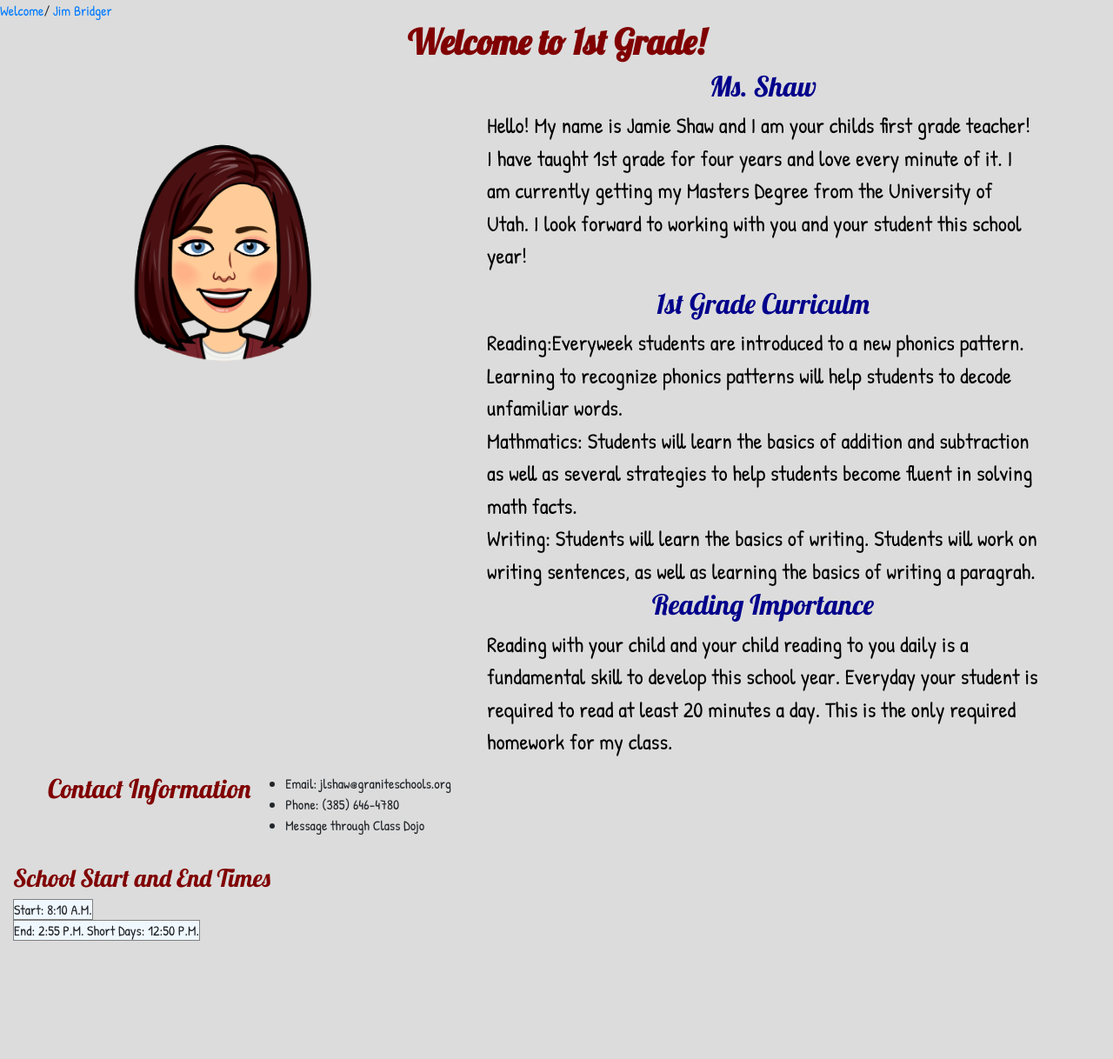
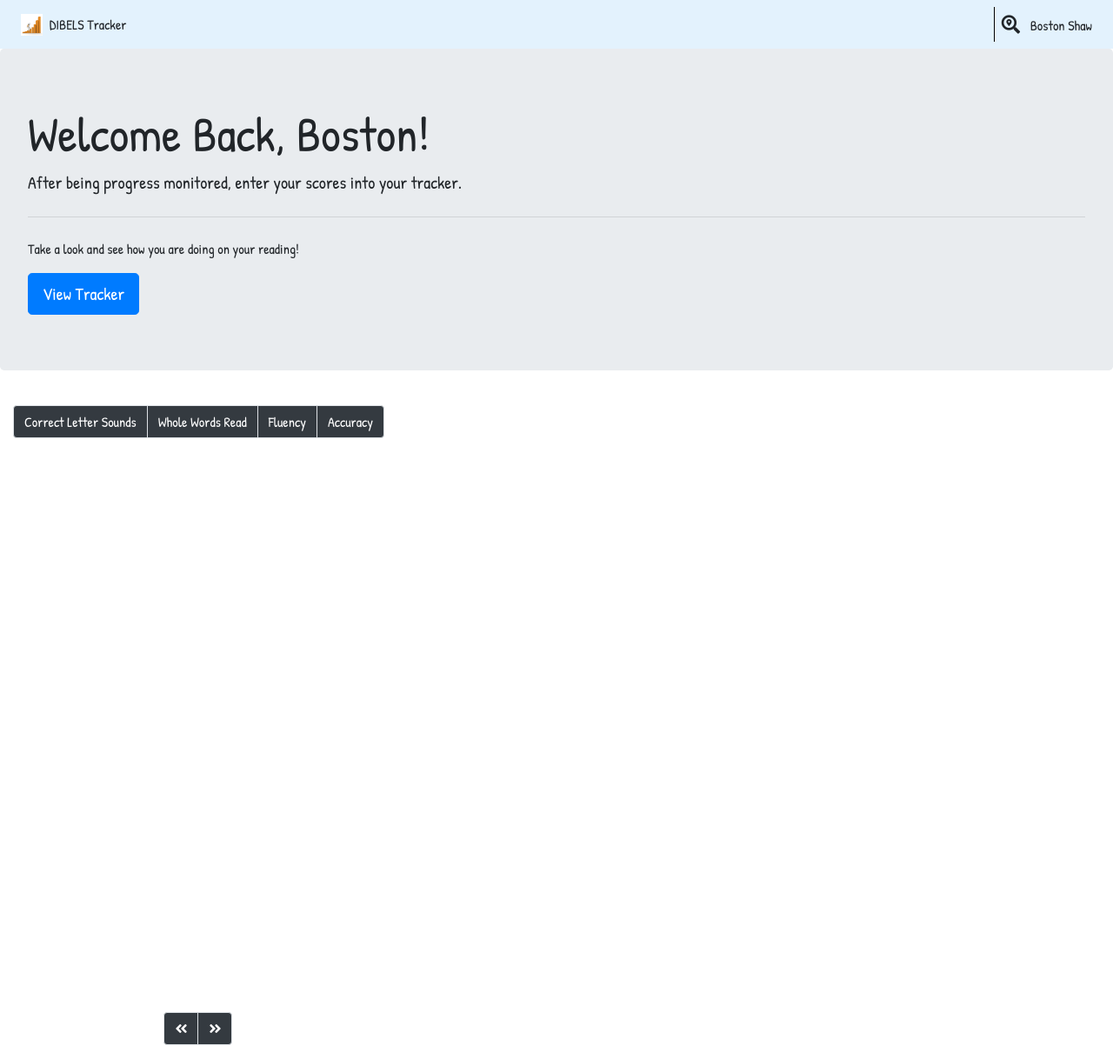
Before and after one commit to jlshaw0723/edps6560jamieshaw, a plain HTML site: page index.html in a window 1280 px wide. Shown: the whole page at 87% size. Before the commit the page ends 1082 px from the top, so only its background shows below. Drawn offline with nearby package versions, Linux system fonts and the light colour scheme.

Commit message:
Add files via upload

```diff
--- /dev/null
+++ b/css/style 2.css
@@ -0,0 +1,27 @@
+body {
+font-family: 'Pacifico', cursive;
+font-family: 'Open Sans', sans-serif;
+font-family: 'Patrick Hand', cursive;
+font-family: 'Roboto', sans-serif;
+}
+h1 {
+    font-family: 'Patrick Hand',cursive;
+}
+h2 {
+    font-family: 'Pacifico',cursive;
+}
+h3 {font-family: 'Patrick Hand',cursive;}
+
+h6 {
+    font-family: 'Roboto', sans-serif;
+}
+
+/* CSS Grid Dimensions */
+
+#section_content{
+    height: calc(100vh - 40px);
+}
+
+.row{
+    height: 100%;
+}
--- a/index.html
+++ b/index.html
@@ -6,72 +6,70 @@
     <meta name="viewport" content="width=device-width, initial-scale=1, shrink-to-fit=no">
 
     <!-- Bootstrap CSS -->
-    <link rel="stylesheet" href="https://stackpath.bootstrapcdn.com/bootstrap/4.1.3/css/bootstrap.min.css" integrity="sha384-MCw98/SFnGE8fJT3GXwEOngsV7Zt27NXFoaoApmYm81iuXoPkFOJwJ8ERdknLPMO" crossorigin="anonymous">
-    <link rel="stylesheet" href="css/style.css">
+    <link rel="stylesheet" href="https://stackpath.bootstrapcdn.com/bootstrap/4.3.1/css/bootstrap.min.css" integrity="sha384-ggOyR0iXCbMQv3Xipma34MD+dH/1fQ784/j6cY/iJTQUOhcWr7x9JvoRxT2MZw1T" crossorigin="anonymous">
+      <link rel="stylesheet" href="css/style_2.css">
 
-    <!-- Google Fonts -->
-      <link href="https://fonts.googleapis.com/css?family=Lobster|Patrick+Hand" rel="stylesheet">
+       <!-- Google Fonts -->
+     <link href="https://fonts.googleapis.com/css?family=Open+Sans|Pacifico|Patrick+Hand" rel="stylesheet">
 
-    <!-- External Stylesheet -->
-    <link rel="stylesheet" href="css/style.css">
-
-    <title>Ms.Shaw's Classroom</title>
+      <!-- Font Awesome -->
+    <link rel="stylesheet" href="https://use.fontawesome.com/releases/v5.8.1/css/all.css" integrity="sha384-50oBUHEmvpQ+1lW4y57PTFmhCaXp0ML5d60M1M7uH2+nqUivzIebhndOJK28anvf" crossorigin="anonymous">
+    <title>Data Tracker</title>
   </head>
   <body>
+      <!-- Sytlesheet-->
+      <link rel="stylesheet" href="css/style%202.css"
 
-    <nav>
-        <a href="#">Welcome</a><span>/</span>
-        <a href="https://schools.graniteschools.org/bridger/" target = "_blank">Jim Bridger</a><center>
-
-        <h1><span style= "font-weight: bold; font-style:'Lobster',cursive; color: maroon;">Welcome to 1st Grade!</span></h1></center>
+   <!-- BS4 navbar documentation: https://getbootstrap.com/docs/4.3/components/navbar/ -->
+    <nav class="navbar navbar-light" style="background-color: #e3f2fd;">
+        <div class="d-flex flex-row align-items-stretch w-100 p-0 text-black" style="height: 40px;">
+            <div class="align-self-center ml-2">
+                <img src="assests/graph.jpg" height="25px" width="auto">
+                <h6 class="d-inline ml-1 mb-0 align-middle">DIBELS Tracker</h6>
+            </div>
+            <div class="ml-auto">
+                <!-- Divider -->
+            </div>
+            <div id="input_ico_locate"style="border-left: 1px solid black;">
+                <i class="fas fa-search-location fa-lg pl-2 pr-2 d-inline-block" style="margin-top: 12px;"></i>
+                <h6 class="mb-0 mr-2 d-none d-sm-inline-block" style="margin-top: 10px">Boston Shaw</h6>
+            </div>
+        </div>
     </nav>
 
-          <div class="container">
-            <div class="row">
-               <div class="col-5">
-                <img width="auto" height="350" src="img/Jamie%20copy.png">
-               </div>
-
-          <div class="col-7">
-            <center><h2><span style="color: darkblue; font-family: 'Lobster',cursive;">Ms. Shaw </span></h2></center>
-          <p id="inline_ex" style="color: black; font-size: 25px;">Hello! My name is Jamie Shaw and I am your childs first grade teacher! I have taught 1st grade for four years and love every minute of it. I am currently getting my Masters Degree from the University of Utah. I look forward to working with you and your student this school year!
-          </p>
-    <center><h2><span style="color: darkblue;">1st Grade Curriculm</span>
-    </center>
-    </h2>
-
-  <div class="flex-container"><span style="color:black; font-size: 25px;">
-  <div>Reading:Everyweek students are introduced to a new phonics pattern. Learning to recognize phonics patterns will help students to decode unfamiliar words.</div>
-
-  <div>Mathmatics: Students will learn the basics of addition and subtraction as well as several strategies to help students become fluent in solving math facts.</div>
-
-  <div>Writing: Students will learn the basics of writing. Students will work on writing sentences, as well as learning the basics of writing a paragrah.</div></span>
+         <!-- CSS Grid -->
+      <div class="jumbotron">
+  <h1 class="display-4">Welcome Back, Boston!</h1>
+  <p class="lead">After being progress monitored, enter your scores into your tracker.</p>
+  <hr class="my-4">
+  <p>Take a look and see how you are doing on your reading!</p>
+  <a class="btn btn-primary btn-lg" href="pages/tracker" role="button">View Tracker</a>
 </div>
 
-
-        <center><h2><span style="color: darkblue; font-family:'Lobster', cursive;"> Reading Importance </span></h2>
-        </center>
-          <p id="inline_ex" style="color: black; font-size: 25px;">Reading with your child and your child reading to you daily is a fundamental skill to develop this school year. Everyday your student is required to read at least 20 minutes a day. This is the only required homework for my class.</p>
-
-        </div>
-
-            <div class="row">
-                <h3><span style="color: maroon; font-size: 30px; font-family: 'Lobster',cursive;">Contact Information</span></h3>
-
-          <ul>
-              <li> Email: jlshaw@graniteschools.org</li>
-              <li> Phone: (385) 646-4780</li>
-              <li> Message through Class Dojo</li>
-         </ul>
-                </div>
+      <div id="landing_btn_group" class="btn-group-vertical btn-group-lg">
+    <div id="section_content" class="container-fluid">
+        <div id="view_landing" class="row d-none">
+            <div class="col">
             </div>
         </div>
-            <div id="playground" class="container-fluid">
-                <div class="row">
-                    <div id="parent_container" class="col">
-                        <h3 style="color: maroon;" class="mt-3">School Start and End Times</h3>
-                        <div id="box_1"><span style="background-color: aliceblue;border: 1px solid gray;">Start: 8:10 A.M.</span></div>
-                        <div id="box_2"><span style="background-color: aliceblue; border: 1px solid gray;">End: 2:55 P.M. Short Days: 12:50 P.M.</span></div>
+        <div id="view_instruction" class="row" style="overflow-y: scroll;">
+            <div class="col">
+                <nav class="mt-2">
+                  <ul class="pagination justify-content-center">
+                    <li class="page-item"><a id="input_btn_correct_letter_sounds" class="page-link bg-dark text-white" href="#">Correct Letter Sounds</a></li>
+                    <li class="page-item"><a id="input_btn_whole_words_read" class="page-link bg-dark text-white" href="#">Whole Words Read</a></li>
+                    <li class="page-item"><a id="input_btn_fluency" class="page-link bg-dark text-white" href="#">Fluency</a></li>
+                    <li class="page-item"><a id="input_btn_accuracy" class="page-link bg-dark text-white" href="#">Accuracy</a></li>
+                  </ul>
+                </nav>
+                <div style="height: 600px">
+                </div>
+                <nav class="mt-2 position-absolute" style="bottom: 0px; left: calc(50% - 40px)">
+                  <ul class="pagination">
+                    <li class="page-item"><a id="input_btn_previous" class="page-link bg-dark text-white" href="#"><i class="fas fa-angle-double-left"></i></a></li>
+                    <li class="page-item"><a id="input_btn_next" class="page-link bg-dark text-white" href="#"><i class="fas fa-angle-double-right"></i></a></li>
+                  </ul>
+                </nav>
             </div>
         </div>
       </div>
@@ -80,7 +78,13 @@
     <!-- Optional JavaScript -->
     <!-- jQuery first, then Popper.js, then Bootstrap JS -->
     <script src="https://code.jquery.com/jquery-3.3.1.slim.min.js" integrity="sha384-q8i/X+965DzO0rT7abK41JStQIAqVgRVzpbzo5smXKp4YfRvH+8abtTE1Pi6jizo" crossorigin="anonymous"></script>
-    <script src="https://cdnjs.cloudflare.com/ajax/libs/popper.js/1.14.3/umd/popper.min.js" integrity="sha384-ZMP7rVo3mIykV+2+9J3UJ46jBk0WLaUAdn689aCwoqbBJiSnjAK/l8WvCWPIPm49" crossorigin="anonymous"></script>
-    <script src="https://stackpath.bootstrapcdn.com/bootstrap/4.1.3/js/bootstrap.min.js" integrity="sha384-ChfqqxuZUCnJSK3+MXmPNIyE6ZbWh2IMqE241rYiqJxyMiZ6OW/JmZQ5stwEULTy" crossorigin="anonymous"></script>
+    <script
+  src="https://code.jquery.com/jquery-3.4.1.min.js"
+  integrity="sha256-CSXorXvZcTkaix6Yvo6HppcZGetbYMGWSFlBw8HfCJo="
+  crossorigin="anonymous"></script>
+      <script src="https://cdnjs.cloudflare.com/ajax/libs/popper.js/1.14.7/umd/popper.min.js" integrity="sha384-UO2eT0CpHqdSJQ6hJty5KVphtPhzWj9WO1clHTMGa3JDZwrnQq4sF86dIHNDz0W1" crossorigin="anonymous"></script>
+    <script src="https://stackpath.bootstrapcdn.com/bootstrap/4.3.1/js/bootstrap.min.js" integrity="sha384-JjSmVgyd0p3pXB1rRibZUAYoIIy6OrQ6VrjIEaFf/nJGzIxFDsf4x0xIM+B07jRM" crossorigin="anonymous"></script>
+    <script src="js/variable.js"></script>
+    <script src="pages/tracker"></script>
   </body>
 </html>
```
Also changed, not shown: js/router.js (added, +54 -0 lines), js/variable.js (added, +9 -0 lines), assests/background_1 copy.svg (added), assests/background_2 copy.svg (added), assests/background_3 copy.svg (added), assests/graph.jpg (added), 2 other files.
